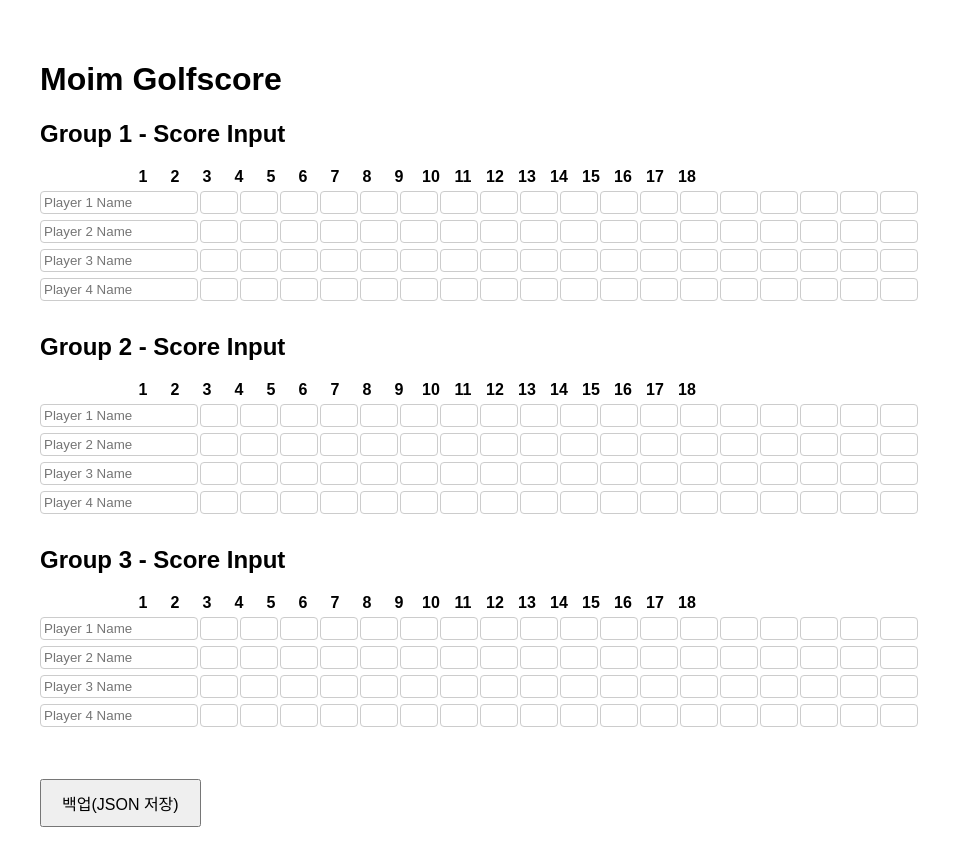
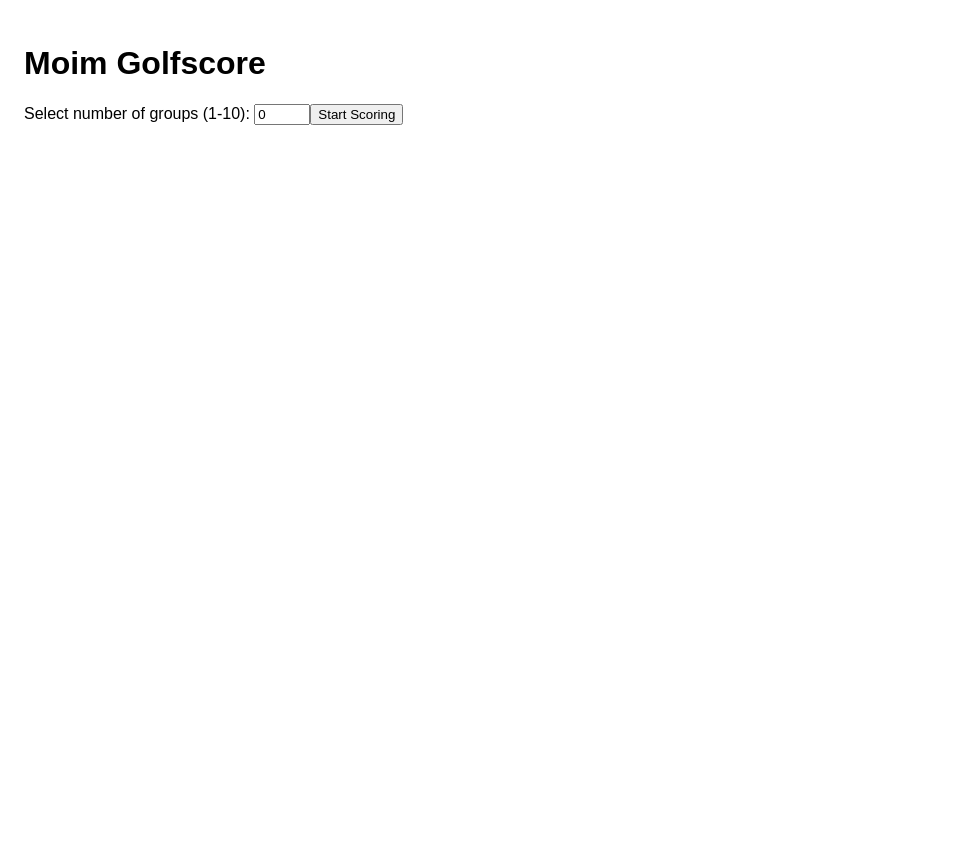
Before and after one commit to hanuk2002/moim-golfscore, a React (Vite) app: page / in a window 1280 px wide. Shown: the whole page, without its empty margins (0-956 px from the left). After the commit the page ends 800 px from the top, so only its background shows below. Built offline with nearby package versions, Linux system fonts and the light colour scheme.

Commit message:
Add files via upload

```diff
--- a/App.jsx
+++ b/App.jsx
@@ -1,35 +1,95 @@
-import React, { useState } from "react";
-import ScoreInput from "./ScoreInput";
-import { downloadJSON } from "./jsonBackup";
+import React, { useState } from 'react';
+import './index.css';
+import { generateBackupData, downloadJSON } from './jsonBackup';
 
-function App() {
-  const [groupCount, setGroupCount] = useState(3);
-  const [scores, setScores] = useState({});
+const GolfScoreInput = ({ groupNumber }) => {
+  const [scores, setScores] = useState(Array(4).fill().map(() => Array(18).fill('')));
+  const [names, setNames] = useState(Array(4).fill(''));
 
-  const handleScoreChange = (groupId, playerId, holeIndex, value) => {
-    setScores((prev) => {
-      const updated = { ...prev };
-      if (!updated[groupId]) updated[groupId] = {};
-      if (!updated[groupId][playerId]) updated[groupId][playerId] = Array(18).fill("");
-      updated[groupId][playerId][holeIndex] = value;
-      return updated;
-    });
+  const handleScoreChange = (playerIdx, holeIdx, value) => {
+    const updatedScores = [...scores];
+    updatedScores[playerIdx][holeIdx] = value;
+    setScores(updatedScores);
+  };
+
+  const handleNameChange = (playerIdx, value) => {
+    const updatedNames = [...names];
+    updatedNames[playerIdx] = value;
+    setNames(updatedNames);
   };
 
   const handleBackup = () => {
-    localStorage.setItem("golfScores", JSON.stringify(scores));
-    downloadJSON(JSON.stringify(scores, null, 2));
+    const backupData = {
+      group: groupNumber,
+      players: names.map((name, i) => ({ name, scores: scores[i] })),
+    };
+    const jsonString = generateBackupData(backupData);
+    if (jsonString) downloadJSON(jsonString, `group${groupNumber}_golfscore_backup.json`);
   };
 
   return (
     <div>
-      <h1>Moim Golfscore</h1>
-      {[...Array(groupCount)].map((_, i) => (
-        <ScoreInput key={i} groupId={`group${i + 1}`} onScoreChange={handleScoreChange} />
+      <h2>Group {groupNumber} - Score Input</h2>
+      <div className="hole-numbers">
+        <span className="name-cell"></span>
+        {Array.from({ length: 18 }, (_, i) => (
+          <span key={i} className={`hole-label ${i === 0 ? 'first-hole' : ''}`}>{i + 1}</span>
+        ))}
+      </div>
+      {scores.map((scoreRow, playerIdx) => (
+        <div key={playerIdx} className="player-row">
+          <input
+            type="text"
+            value={names[playerIdx]}
+            onChange={(e) => handleNameChange(playerIdx, e.target.value)}
+            placeholder={`Player ${playerIdx + 1} Name`}
+            className="name-input"
+          />
+          {scoreRow.map((score, holeIdx) => (
+            <input
+              key={holeIdx}
+              type="text"
+              value={score}
+              onChange={(e) => handleScoreChange(playerIdx, holeIdx, e.target.value)}
+              className="score-input"
+            />
+          ))}
+        </div>
       ))}
-      <button onClick={handleBackup}>백업(JSON 저장)</button>
+      <button onClick={handleBackup}>Backup JSON</button>
     </div>
   );
-}
+};
+
+const App = () => {
+  const [groupCount, setGroupCount] = useState(0);
+  const [start, setStart] = useState(false);
+
+  return (
+    <div>
+      <h1>Moim Golfscore</h1>
+      {!start ? (
+        <div>
+          <label>Select number of groups (1-10): </label>
+          <input
+            type="number"
+            min="1"
+            max="10"
+            value={groupCount}
+            onChange={(e) => setGroupCount(Number(e.target.value))}
+          />
+          <button onClick={() => setStart(true)}>Start Scoring</button>
+        </div>
+      ) : (
+        <div>
+          <button onClick={() => setStart(false)}>Back to Main</button>
+          {Array.from({ length: groupCount }, (_, i) => (
+            <GolfScoreInput key={i} groupNumber={i + 1} />
+          ))}
+        </div>
+      )}
+    </div>
+  );
+};
 
 export default App;
--- a/index.css
+++ b/index.css
@@ -1,15 +1,31 @@
 body {
-  font-family: Arial, sans-serif;
-  padding: 2rem;
+  font-family: sans-serif;
+  padding: 1rem;
 }
-input {
-  padding: 3px;
-  border: 1px solid #ccc;
-  border-radius: 4px;
+.player-row {
+  display: flex;
+  align-items: center;
+  margin-bottom: 0.5rem;
 }
-button {
-  margin-top: 20px;
-  padding: 10px 20px;
-  font-size: 16px;
-  cursor: pointer;
+.score-input {
+  width: 32px;
+  margin: 2px;
+  text-align: center;
 }
+.name-input {
+  width: 130px;
+  margin-right: 8px;
+}
+.hole-numbers {
+  display: flex;
+  font-weight: bold;
+  margin-left: 130px;
+}
+.hole-label {
+  width: 32px;
+  text-align: center;
+  margin: 2px;
+}
+.first-hole {
+  margin-left: 0;
+}
--- a/index.html
+++ b/index.html
@@ -4,10 +4,9 @@
   <meta charset="UTF-8" />
   <meta name="viewport" content="width=device-width, initial-scale=1.0" />
   <title>Moim Golfscore</title>
-  <link rel="stylesheet" href="index.css">
 </head>
 <body>
   <div id="root"></div>
-  <script type="module" src="main.jsx"></script>
+  <script type="module" src="/main.jsx"></script>
 </body>
 </html>
--- a/jsonBackup.js
+++ b/jsonBackup.js
@@ -1,3 +1,13 @@
+export function generateBackupData(scoreData) {
+  try {
+    const jsonString = JSON.stringify(scoreData, null, 2);
+    return jsonString;
+  } catch (error) {
+    console.error("Error generating JSON backup:", error);
+    return null;
+  }
+}
+
 export function downloadJSON(jsonString, filename = "golfscore_backup.json") {
   const blob = new Blob([jsonString], { type: "application/json" });
   const url = URL.createObjectURL(blob);
```
Also changed, not shown: main.jsx (+5 -5 lines).
